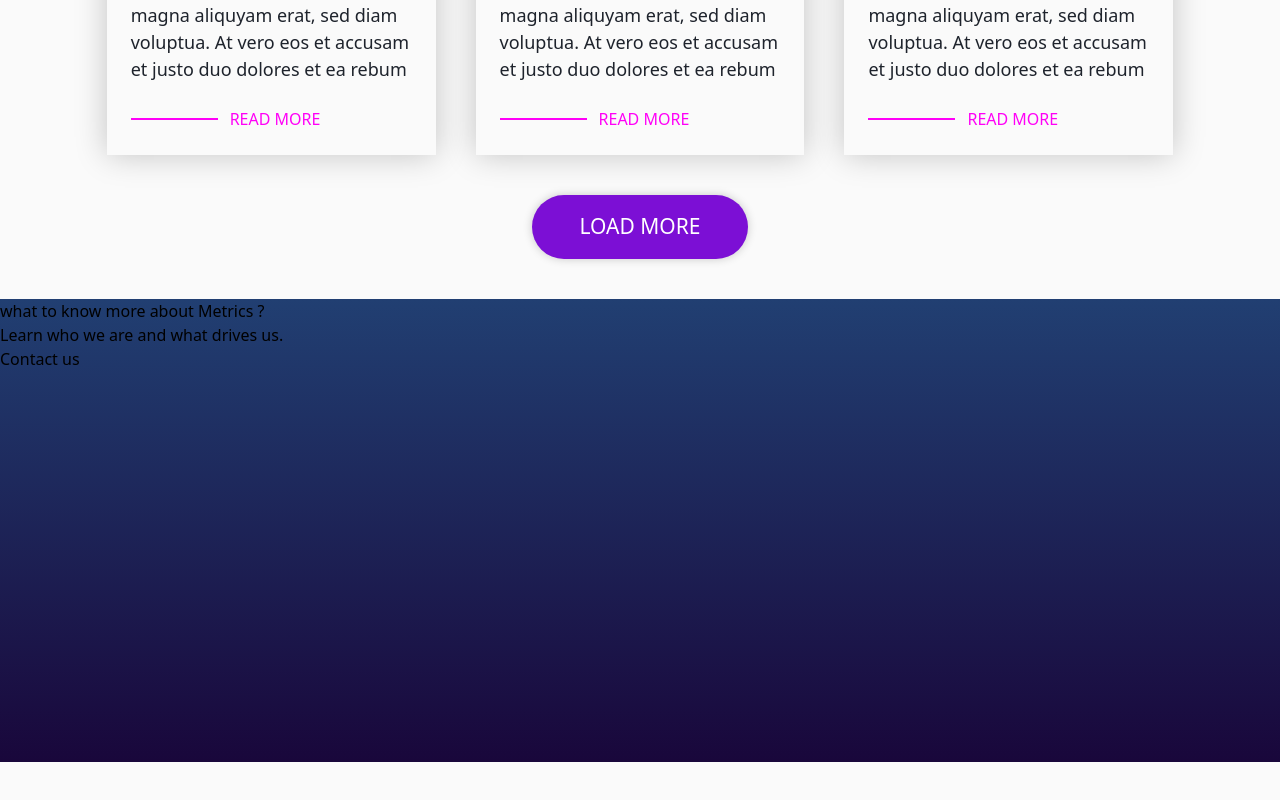
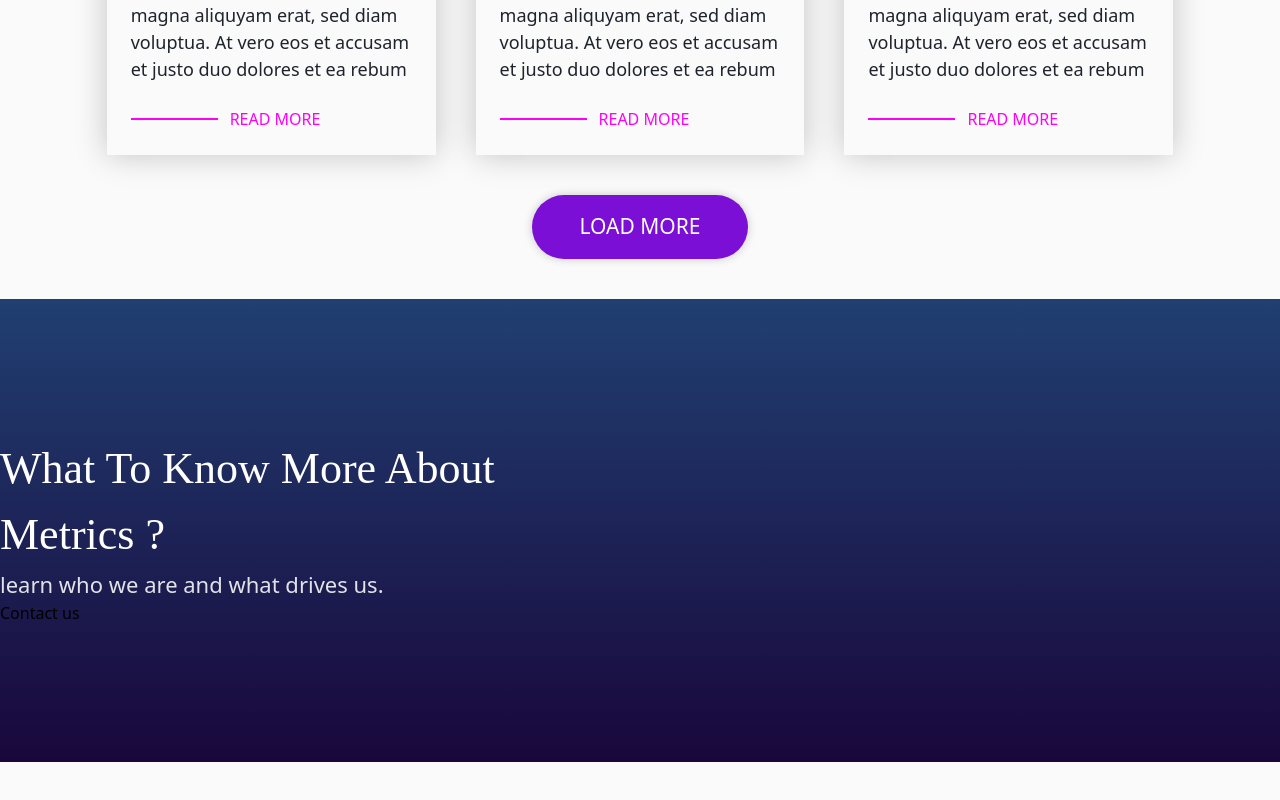
Before and after one commit to Ayomikuolatunji/paddle-frontend-assessment, a Next.js app: page /blog in a window 1280 px wide. Shown: the part 2630-3430 px from the top of the page. Built offline with nearby package versions, Linux system fonts and the light colour scheme.

Commit message:
still on blog

```diff
--- a/layouts/blog/KnowMore.tsx
+++ b/layouts/blog/KnowMore.tsx
@@ -1,4 +1,6 @@
 import React from 'react'
+import {BsArrowRightShort} from "react-icons/bs"
+
 
 const KnowMore:React.FC= () => {
 
@@ -6,11 +8,13 @@ const KnowMore:React.FC= () => {
 
 
   return (
-    <div className='bg-gradient-to-b from-[#213F72]  grid sm:grid-cols-2 grid-cols-1 to-[#19073B] h-[463px] mb-20 w-full'>
-        <div className="content">
-            <h1>what to know more about Metrics ?</h1>
-            <p>Learn who we are and what drives us.</p>
-            <button>Contact us</button>
+    <div className='bg-gradient-to-b from-[#213F72]  grid sm:grid-cols-2 grid-cols-1 to-[#19073B]  h-[463px] mb-20 w-full'>
+        <div className="content flex justify-center flex-col h-[inherent] items-center">
+           <div>
+                <h1 className="text-[#FFFFFF] text-[44px] capitalize opacity-[1] font-medium font-[poppins] tracking-normal">what to know more about Metrics ?</h1>
+                <p className='text-[#FFFFFF] font-normal text-[22px] opacity-[0.87] lowercase'>Learn who we are and what drives us.</p>
+                <button>Contact us</button>
+           </div>
         </div>
         <div className="overlay-box">
 
```
